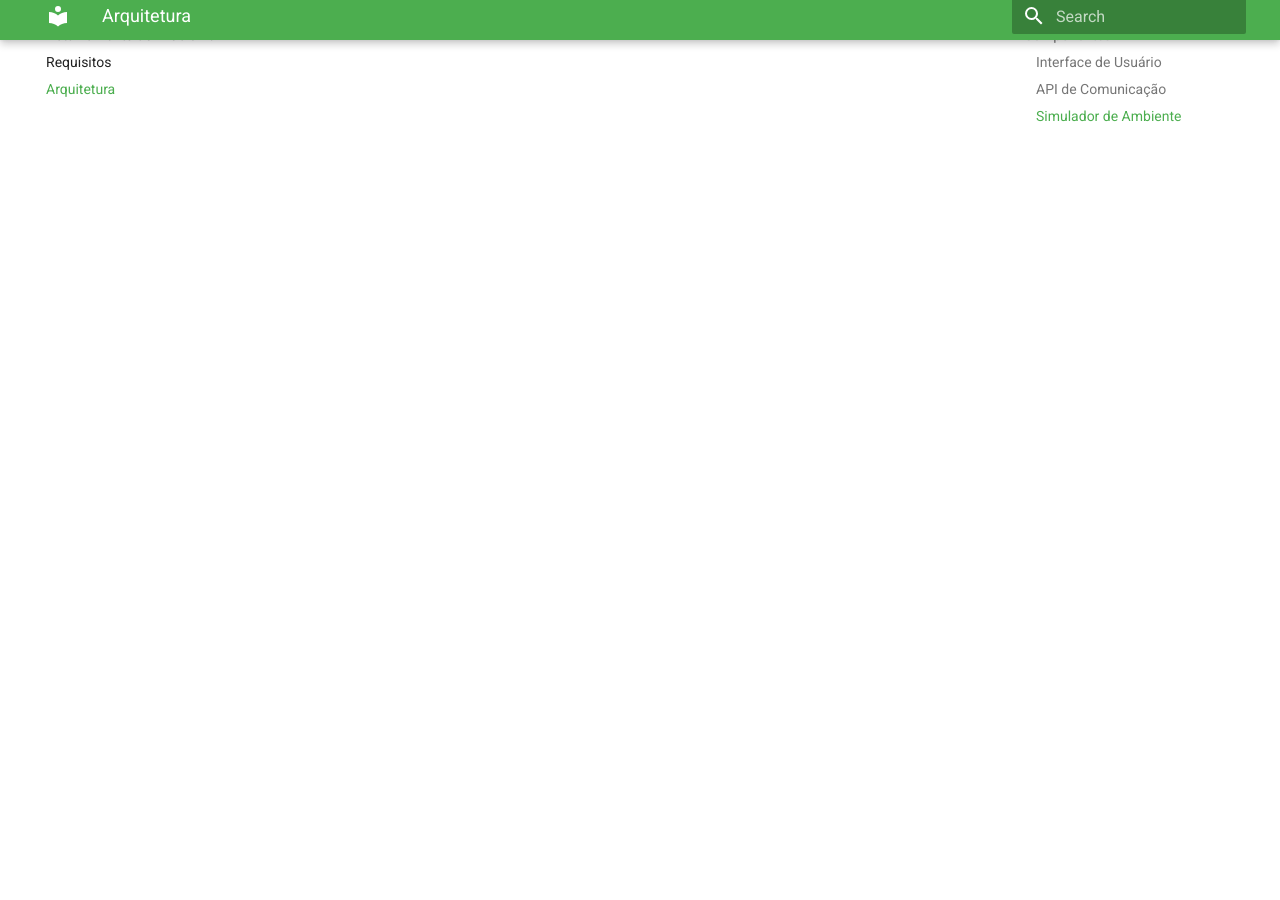
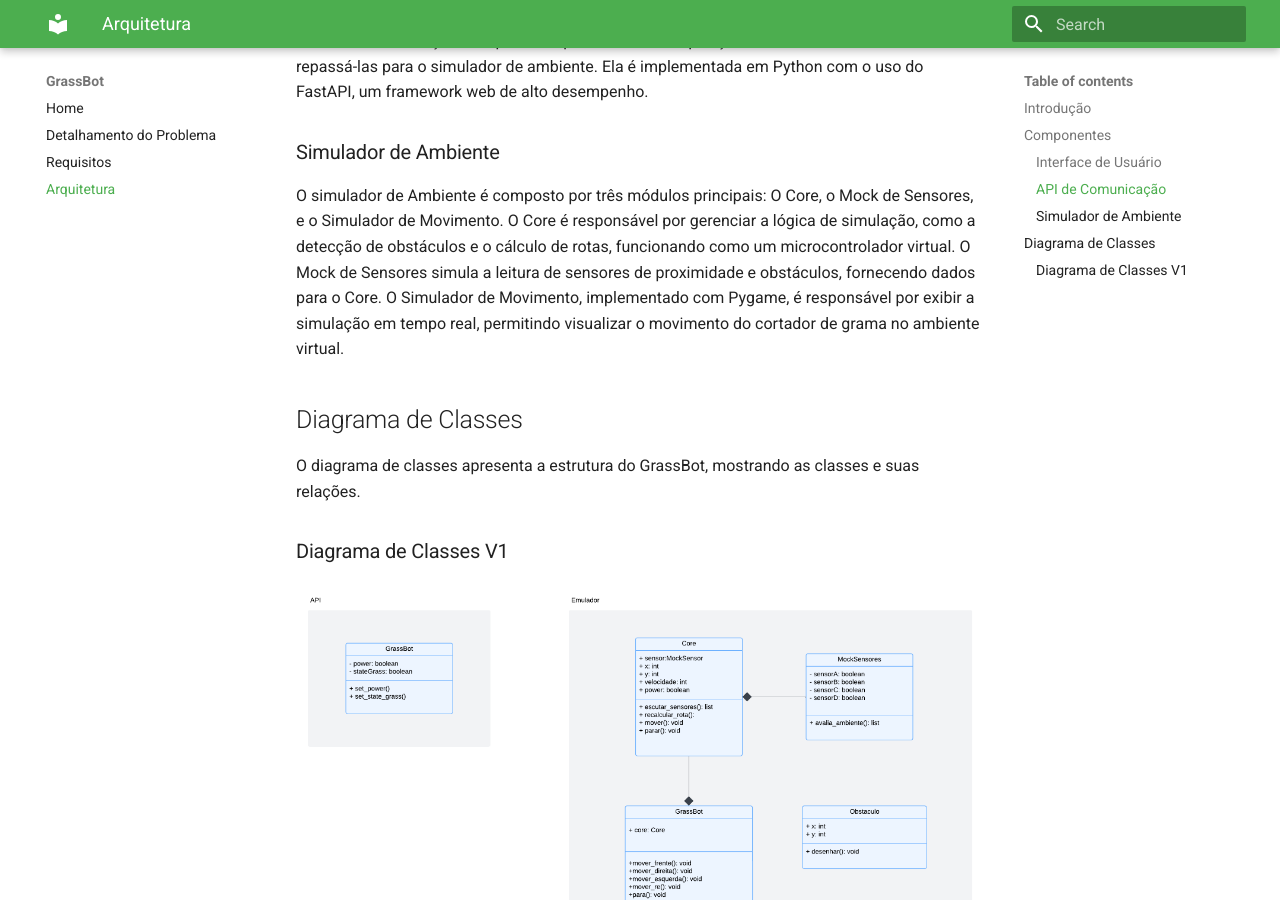
Before and after one commit to PI2-GrassBot/Docs, an MkDocs documentation site: the page built from docs/arquitetura.md, in a window 1280 px wide and 900 px high, scrolled down 1054 px. Built offline with MkDocs 1.6.1 and Material for MkDocs 9.7.7, drawn with Linux system fonts in a browser that asks for light colours.

Commit message:
docs: update architecture document with class diagram and image links
Co-authored-by: Caio Vitor Carneiro de Oliveira <83408899+caiozim112@users.noreply.github.com>
Co-authored-by: Pedro Vitor Augusto de Jesus <69866365+Peedrooo@users.noreply.github.com>

```diff
--- a/docs/arquitetura.md
+++ b/docs/arquitetura.md
@@ -3,7 +3,7 @@
 ## Introdução
 A arquitetura apresentada na imagem abaixo consiste em um sistema de corte de grama automatizado, que funciona de maneira autônoma, detectando obstáculos, otimizando rotas e garantindo um corte preciso sem intervenção humana direta. O sistema é composto por tres serviços principais: a interface de usuário, a API de comunicação e o simulador de ambiente.
 
-[![Arquitetura](../assets/arquitetura.jpg)](../assets/arquitetura.jpg)
+[![Arquitetura](https://raw.githubusercontent.com/PI2-GrassBot/Docs/refs/heads/main/assets/arquitetura.jpg)](https://raw.githubusercontent.com/PI2-GrassBot/Docs/refs/heads/main/assets/arquitetura.jpg)
 
 ## Componentes
 
@@ -19,3 +19,13 @@ A API de comunicação é responsável por receber as requisições da interface
 O simulador de Ambiente é composto por três módulos principais: O Core, o Mock de Sensores, e o Simulador de Movimento. O Core é responsável por gerenciar a lógica de simulação, como a detecção de obstáculos e o cálculo de rotas, funcionando como um microcontrolador virtual. O Mock de Sensores simula a leitura de sensores de proximidade e obstáculos, fornecendo dados para o Core. O Simulador de Movimento, implementado com Pygame, é responsável por exibir a simulação em tempo real, permitindo visualizar o movimento do cortador de grama no ambiente virtual.
 
 <!-- PRINT DO SIMULADOR AQUI -->
+
+
+## Diagrama de Classes
+
+O diagrama de classes apresenta a estrutura do GrassBot, mostrando as classes e suas relações.
+
+
+### Diagrama de Classes V1
+
+[![Diagrama de Classes](https://raw.githubusercontent.com/PI2-GrassBot/Docs/refs/heads/main/assets/uml.png)](https://raw.githubusercontent.com/PI2-GrassBot/Docs/refs/heads/main/assets/uml.png)
```
